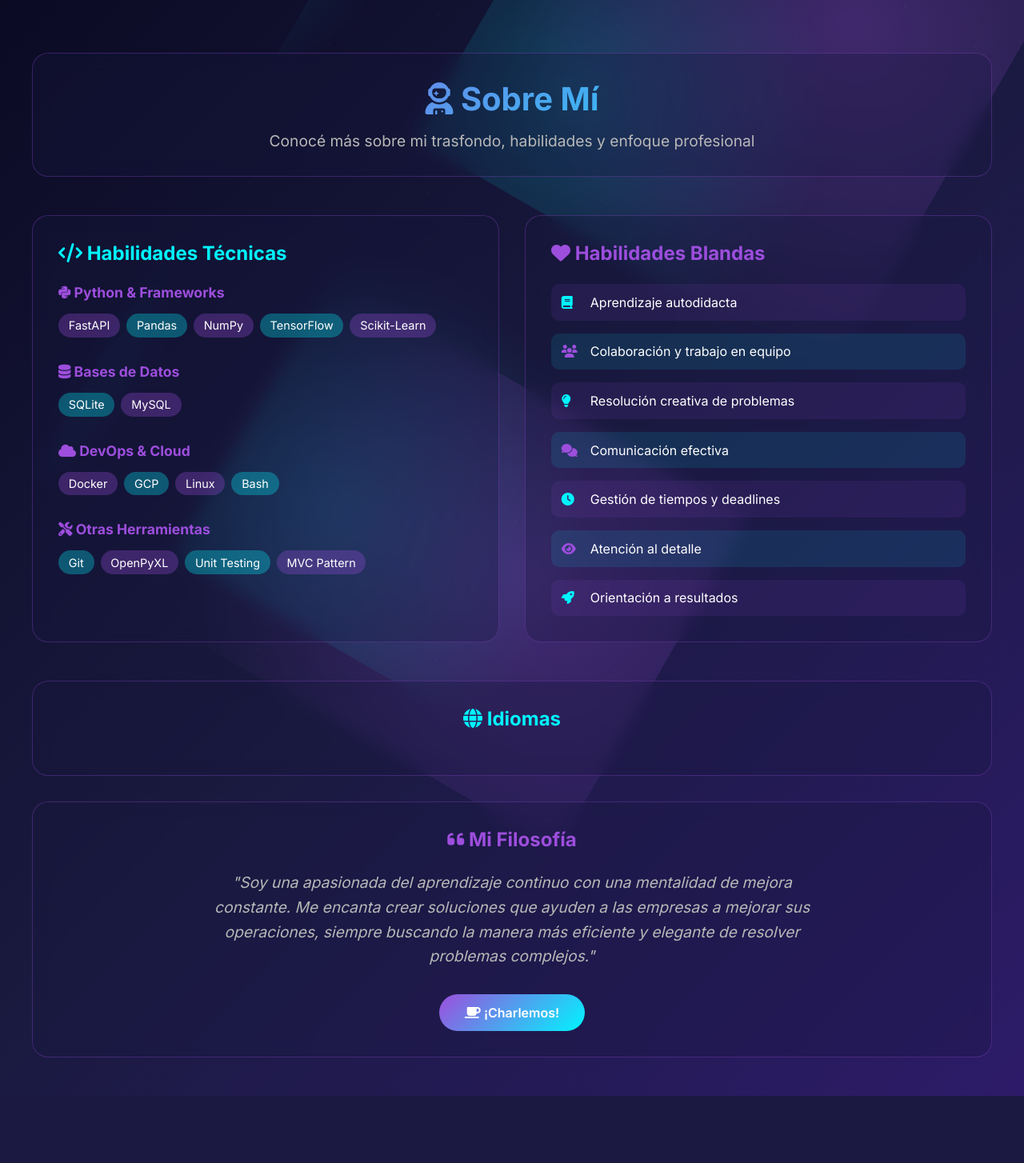
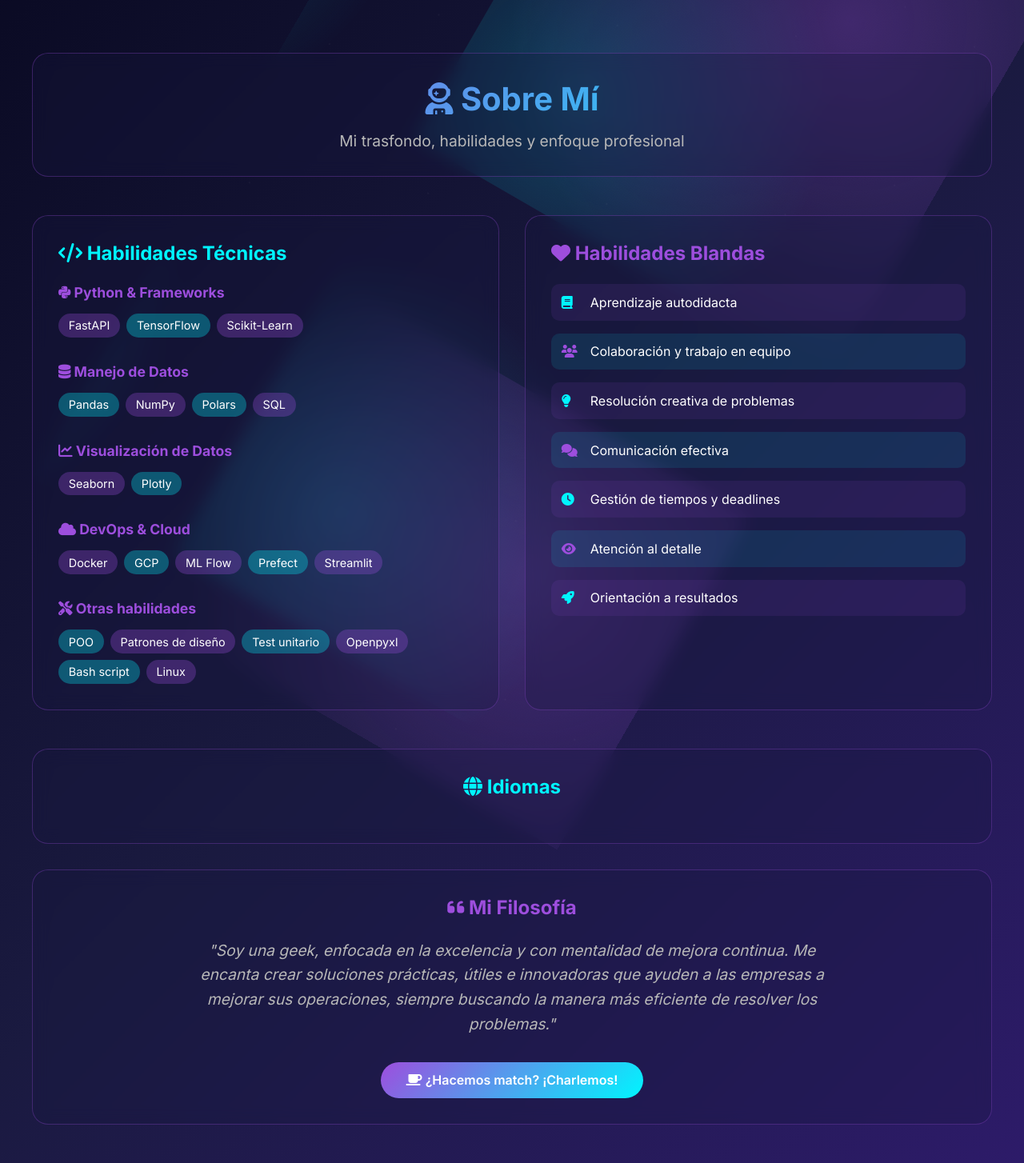
Before and after one commit to maite-ai/maidev_portfolio, a Django app: template portfolio/templates/portfolio/about.html in a window 1280 px wide. Shown: the part 62-1516 px from the top of the page at 80% size. Before the commit the page ends 1432 px from the top, so only its background shows below. Run offline with Django 5.2, Linux system fonts and the light colour scheme; the template is opened without the code that fills it, so the values that code supplies are empty; some libraries are stand-ins or nearby versions.

Commit message:
update(about): modify details

```diff
--- a/portfolio/templates/portfolio/about.html
+++ b/portfolio/templates/portfolio/about.html
@@ -8,7 +8,7 @@
             <i class="fas fa-user-astronaut"></i> Sobre Mí
         </h1>
         <p style="font-size: 1.2rem; color: var(--text-gray);">
-            Conocé más sobre mi trasfondo, habilidades y enfoque profesional
+            Mi trasfondo, habilidades y enfoque profesional
         </p>
     </div>
 
@@ -27,8 +27,6 @@
                 </h3>
                 <div style="display: flex; flex-wrap: wrap; gap: 0.5rem; margin-bottom: 1rem;">
                     <span style="background: rgba(157, 78, 221, 0.3); padding: 0.4rem 0.8rem; border-radius: 15px; font-size: 0.9rem;">FastAPI</span>
-                    <span style="background: rgba(0, 245, 255, 0.3); padding: 0.4rem 0.8rem; border-radius: 15px; font-size: 0.9rem;">Pandas</span>
-                    <span style="background: rgba(157, 78, 221, 0.3); padding: 0.4rem 0.8rem; border-radius: 15px; font-size: 0.9rem;">NumPy</span>
                     <span style="background: rgba(0, 245, 255, 0.3); padding: 0.4rem 0.8rem; border-radius: 15px; font-size: 0.9rem;">TensorFlow</span>
                     <span style="background: rgba(157, 78, 221, 0.3); padding: 0.4rem 0.8rem; border-radius: 15px; font-size: 0.9rem;">Scikit-Learn</span>
                 </div>
@@ -36,11 +34,23 @@
 
             <div style="margin-bottom: 2rem;">
                 <h3 style="color: var(--space-pink); margin-bottom: 1rem; font-size: 1.1rem;">
-                    <i class="fas fa-database"></i> Bases de Datos
+                    <i class="fas fa-database"></i> Manejo de Datos
                 </h3>
                 <div style="display: flex; flex-wrap: wrap; gap: 0.5rem; margin-bottom: 1rem;">
-                    <span style="background: rgba(0, 245, 255, 0.3); padding: 0.4rem 0.8rem; border-radius: 15px; font-size: 0.9rem;">SQLite</span>
-                    <span style="background: rgba(157, 78, 221, 0.3); padding: 0.4rem 0.8rem; border-radius: 15px; font-size: 0.9rem;">MySQL</span>
+                    <span style="background: rgba(0, 245, 255, 0.3); padding: 0.4rem 0.8rem; border-radius: 15px; font-size: 0.9rem;">Pandas</span>
+                    <span style="background: rgba(157, 78, 221, 0.3); padding: 0.4rem 0.8rem; border-radius: 15px; font-size: 0.9rem;">NumPy</span>
+                    <span style="background: rgba(0, 245, 255, 0.3); padding: 0.4rem 0.8rem; border-radius: 15px; font-size: 0.9rem;">Polars</span>
+                    <span style="background: rgba(157, 78, 221, 0.3); padding: 0.4rem 0.8rem; border-radius: 15px; font-size: 0.9rem;">SQL</span>
+                </div>
+            </div>
+
+            <div style="margin-bottom: 2rem;">
+                <h3 style="color: var(--space-pink); margin-bottom: 1rem; font-size: 1.1rem;">
+                    <i class="fas fa-chart-line"></i> Visualización de Datos
+                </h3>
+                <div style="display: flex; flex-wrap: wrap; gap: 0.5rem; margin-bottom: 1rem;">
+                    <span style="background: rgba(157, 78, 221, 0.3); padding: 0.4rem 0.8rem; border-radius: 15px; font-size: 0.9rem;">Seaborn</span>
+                    <span style="background: rgba(0, 245, 255, 0.3); padding: 0.4rem 0.8rem; border-radius: 15px; font-size: 0.9rem;">Plotly</span>
                 </div>
             </div>
 
@@ -51,20 +61,23 @@
                 <div style="display: flex; flex-wrap: wrap; gap: 0.5rem; margin-bottom: 1rem;">
                     <span style="background: rgba(157, 78, 221, 0.3); padding: 0.4rem 0.8rem; border-radius: 15px; font-size: 0.9rem;">Docker</span>
                     <span style="background: rgba(0, 245, 255, 0.3); padding: 0.4rem 0.8rem; border-radius: 15px; font-size: 0.9rem;">GCP</span>
-                    <span style="background: rgba(157, 78, 221, 0.3); padding: 0.4rem 0.8rem; border-radius: 15px; font-size: 0.9rem;">Linux</span>
-                    <span style="background: rgba(0, 245, 255, 0.3); padding: 0.4rem 0.8rem; border-radius: 15px; font-size: 0.9rem;">Bash</span>
+                    <span style="background: rgba(157, 78, 221, 0.3); padding: 0.4rem 0.8rem; border-radius: 15px; font-size: 0.9rem;">ML Flow</span>
+                    <span style="background: rgba(0, 245, 255, 0.3); padding: 0.4rem 0.8rem; border-radius: 15px; font-size: 0.9rem;">Prefect</span>
+                    <span style="background: rgba(157, 78, 221, 0.3); padding: 0.4rem 0.8rem; border-radius: 15px; font-size: 0.9rem;">Streamlit</span>
                 </div>
             </div>
 
             <div>
                 <h3 style="color: var(--space-pink); margin-bottom: 1rem; font-size: 1.1rem;">
-                    <i class="fas fa-tools"></i> Otras Herramientas
+                    <i class="fas fa-tools"></i> Otras habilidades
                 </h3>
                 <div style="display: flex; flex-wrap: wrap; gap: 0.5rem;">
-                    <span style="background: rgba(0, 245, 255, 0.3); padding: 0.4rem 0.8rem; border-radius: 15px; font-size: 0.9rem;">Git</span>
-                    <span style="background: rgba(157, 78, 221, 0.3); padding: 0.4rem 0.8rem; border-radius: 15px; font-size: 0.9rem;">OpenPyXL</span>
-                    <span style="background: rgba(0, 245, 255, 0.3); padding: 0.4rem 0.8rem; border-radius: 15px; font-size: 0.9rem;">Unit Testing</span>
-                    <span style="background: rgba(157, 78, 221, 0.3); padding: 0.4rem 0.8rem; border-radius: 15px; font-size: 0.9rem;">MVC Pattern</span>
+                    <span style="background: rgba(0, 245, 255, 0.3); padding: 0.4rem 0.8rem; border-radius: 15px; font-size: 0.9rem;">POO</span>
+                    <span style="background: rgba(157, 78, 221, 0.3); padding: 0.4rem 0.8rem; border-radius: 15px; font-size: 0.9rem;">Patrones de diseño</span>
+                    <span style="background: rgba(0, 245, 255, 0.3); padding: 0.4rem 0.8rem; border-radius: 15px; font-size: 0.9rem;">Test unitario</span>
+                    <span style="background: rgba(157, 78, 221, 0.3); padding: 0.4rem 0.8rem; border-radius: 15px; font-size: 0.9rem;">Openpyxl</span>
+                    <span style="background: rgba(0, 245, 255, 0.3); padding: 0.4rem 0.8rem; border-radius: 15px; font-size: 0.9rem;">Bash script</span>
+                    <span style="background: rgba(157, 78, 221, 0.3); padding: 0.4rem 0.8rem; border-radius: 15px; font-size: 0.9rem;">Linux</span>
                 </div>
             </div>
         </div>
@@ -143,13 +156,13 @@
             <i class="fas fa-quote-left"></i> Mi Filosofía
         </h2>
         <blockquote style="font-size: 1.2rem; font-style: italic; color: var(--text-gray); line-height: 1.6; max-width: 800px; margin: 0 auto;">
-            "Soy una apasionada del aprendizaje continuo con una mentalidad de mejora constante.
-            Me encanta crear soluciones que ayuden a las empresas a mejorar sus operaciones,
-            siempre buscando la manera más eficiente y elegante de resolver problemas complejos."
+            "Soy una geek, enfocada en la excelencia y con mentalidad de mejora continua.
+            Me encanta crear soluciones prácticas, útiles e innovadoras que ayuden a las empresas a mejorar sus operaciones,
+            siempre buscando la manera más eficiente de resolver los problemas."
         </blockquote>
         <div style="margin-top: 2rem;">
             <a href="{% url 'portfolio:contact' %}" class="space-btn" hx-get="{% url 'portfolio:contact' %}" hx-target="#main-content">
-                <i class="fas fa-coffee"></i> ¡Charlemos!
+                <i class="fas fa-coffee"></i> ¿Hacemos match? ¡Charlemos!
             </a>
         </div>
     </div>
```
